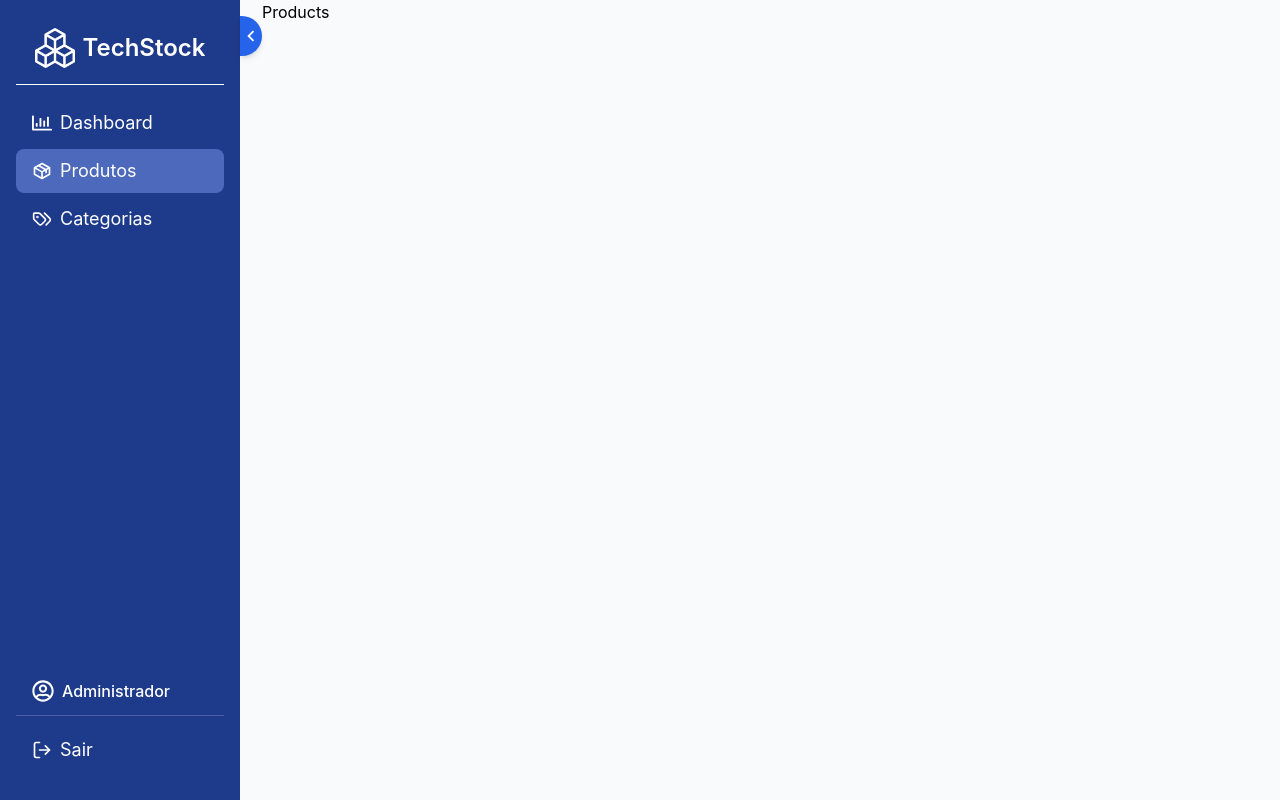
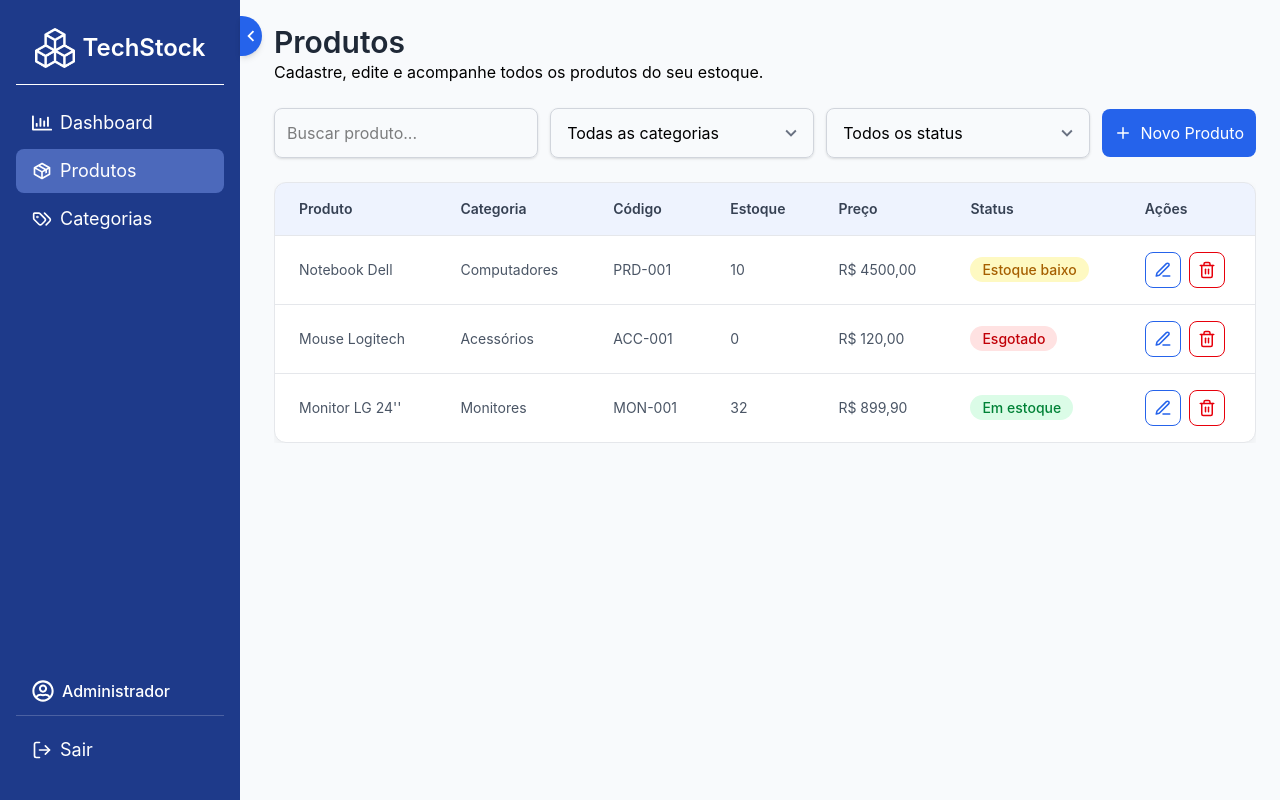
Before and after one commit to Angellica06/techstock, a React (Vite) app: page /produtos in a window 1280 px wide. Built offline with nearby package versions, Linux system fonts and the light colour scheme.

Commit message:
feat: cria pagina de produtos

```diff
--- a/package.json
+++ b/package.json
@@ -11,6 +11,7 @@
   },
   "dependencies": {
     "@tailwindcss/vite": "^4.3.1",
+    "@tanstack/react-table": "^8.21.3",
     "chart.js": "^4.5.1",
     "react": "^19.2.6",
     "react-chartjs-2": "^5.3.1",
--- /dev/null
+++ b/src/components/table/DataTable.jsx
@@ -0,0 +1,56 @@
+import {
+  flexRender,
+  getCoreRowModel,
+  useReactTable,
+} from "@tanstack/react-table";
+
+function DataTable({ columns, data }) {
+  const table = useReactTable({
+    data,
+    columns,
+    getCoreRowModel: getCoreRowModel(),
+  });
+
+  return (
+    <div className="overflow-x-auto rounded-xl border border-gray-200 bg-surface shadow-card">
+      <table className="w-full min-w-225">
+        <thead className="bg-primary-light/8">
+          {table.getHeaderGroups().map((headerGroup) => (
+            <tr key={headerGroup.id}>
+              {headerGroup.headers.map((header) => (
+                <th
+                  key={header.id}
+                  className="px-6 py-4 text-left text-sm font-semibold text-gray-700"
+                >
+                  {header.isPlaceholder
+                    ? null
+                    : flexRender(
+                        header.column.columnDef.header,
+                        header.getContext(),
+                      )}
+                </th>
+              ))}
+            </tr>
+          ))}
+        </thead>
+
+        <tbody>
+          {table.getRowModel().rows.map((row) => (
+            <tr
+              key={row.id}
+              className="border-t border-gray-200 hover:bg-gray-50"
+            >
+              {row.getVisibleCells().map((cell) => (
+                <td key={cell.id} className="px-6 py-4 text-sm text-gray-600">
+                  {flexRender(cell.column.columnDef.cell, cell.getContext())}
+                </td>
+              ))}
+            </tr>
+          ))}
+        </tbody>
+      </table>
+    </div>
+  );
+}
+
+export default DataTable;
--- /dev/null
+++ b/src/components/table/columns.jsx
@@ -0,0 +1,77 @@
+import { FiEdit3, FiTrash2 } from "react-icons/fi";
+
+export const columns = [
+  {
+    accessorKey: "name",
+    header: "Produto",
+  },
+  {
+    accessorKey: "category",
+    header: "Categoria",
+  },
+  {
+    accessorKey: "code",
+    header: "Código",
+  },
+  {
+    accessorKey: "stock",
+    header: "Estoque",
+  },
+  {
+    accessorKey: "price",
+    header: "Preço",
+    cell: ({ row }) => `R$ ${row.original.price.toFixed(2).replace(".", ",")}`,
+  },
+  {
+    id: "status",
+    header: "Status",
+    cell: ({ row }) => {
+      const stock = row.original.stock;
+
+      if (stock === 0) {
+        return (
+          <span className="rounded-full bg-red-100 px-3 py-1 text-sm font-medium text-red-700">
+            Esgotado
+          </span>
+        );
+      }
+
+      if (stock <= 10) {
+        return (
+          <span className="rounded-full bg-yellow-100 px-3 py-1 text-sm font-medium text-yellow-700">
+            Estoque baixo
+          </span>
+        );
+      }
+
+      return (
+        <span className="rounded-full bg-green-100 px-3 py-1 text-sm font-medium text-green-700">
+          Em estoque
+        </span>
+      );
+    },
+  },
+  {
+    id: "actions",
+    header: "Ações",
+    cell: ({ row }) => (
+      <div className="flex items-center gap-2">
+        <button
+          className="border rounded-lg p-2 text-primary-light transition-colors hover:bg-blue-50 cursor-pointer"
+          title="Editar"
+          onClick={() => console.log("Editar", row.original)}
+        >
+          <FiEdit3 size={18} />
+        </button>
+
+        <button
+          className="border rounded-lg p-2 text-red-600 transition-colors hover:bg-red-50 cursor-pointer"
+          title="Excluir"
+          onClick={() => console.log("Excluir", row.original)}
+        >
+          <FiTrash2 size={18} />
+        </button>
+      </div>
+    ),
+  },
+];
--- /dev/null
+++ b/src/components/ui/Button.jsx
@@ -0,0 +1,11 @@
+function Button({ children, className = "" }) {
+  return (
+    <button
+      className={`bg-primary-light text-surface p-3 rounded-lg ${className}`}
+    >
+      {children}
+    </button>
+  );
+}
+
+export default Button;
--- /dev/null
+++ b/src/components/ui/Input.jsx
@@ -0,0 +1,11 @@
+function Input({ type, placeholder }) {
+  return (
+    <input
+      className="border border-gray-300 p-3 rounded-lg shadow"
+      type={type}
+      placeholder={placeholder}
+    />
+  );
+}
+
+export default Input;
--- /dev/null
+++ b/src/components/ui/Select.jsx
@@ -0,0 +1,22 @@
+import { MdKeyboardArrowDown } from "react-icons/md";
+
+function Select({ options }) {
+  return (
+    <div className="relative">
+      <select className="w-full appearance-none rounded-lg border border-gray-300 py-3 pl-4 pr-11 shadow">
+        {options.map((option) => (
+          <option key={option.value} value={option.value}>
+            {option.label}
+          </option>
+        ))}
+      </select>
+
+      <MdKeyboardArrowDown
+        className="pointer-events-none absolute right-3 top-1/2 -translate-y-1/2 text-gray-500"
+        size={22}
+      />
+    </div>
+  );
+}
+
+export default Select;
--- a/src/index.css
+++ b/src/index.css
@@ -24,6 +24,7 @@
 body {
     font: --font-body;
     background-color: var(--color-background);
+    overflow: hidden;
 }
 
 .login {
--- a/src/layouts/MainLayout.jsx
+++ b/src/layouts/MainLayout.jsx
@@ -22,7 +22,7 @@ function MainLayout() {
         )}
       </button>
 
-      <main className="flex-1">
+      <main className="min-w-0 flex-1">
         <Outlet />
       </main>
     </div>
--- a/src/pages/Products.jsx
+++ b/src/pages/Products.jsx
@@ -1,7 +1,70 @@
+import Input from "../components/ui/Input";
+import Select from "../components/ui/Select";
+import Button from "../components/ui/Button";
+import DataTable from "../components/table/DataTable";
+import { columns } from "../components/table/columns";
+import { LuPlus } from "react-icons/lu";
+
+const data = [
+  {
+    code: "PRD-001",
+    name: "Notebook Dell",
+    category: "Computadores",
+    stock: 10,
+    price: 4500,
+  },
+  {
+    code: "ACC-001",
+    name: "Mouse Logitech",
+    category: "Acessórios",
+    stock: 0,
+    price: 120,
+  },
+  {
+    code: "MON-001",
+    name: "Monitor LG 24''",
+    category: "Monitores",
+    stock: 32,
+    price: 899.9,
+  },
+];
+
+const categoryOptions = [
+  { value: "", label: "Todas as categorias" },
+  { value: "computadores", label: "Computadores" },
+  { value: "monitores", label: "Monitores" },
+  { value: "acessorios", label: "Acessórios" },
+];
+
+const statusOptions = [
+  { value: "", label: "Todos os status" },
+  { value: "esgotado", label: "Esgotado" },
+  { value: "estoque baixo", label: "Estoque baixo" },
+  { value: "em estoque", label: "Em estoque" },
+];
+
 function Products() {
   return (
-    <div>
-      <h1>Products</h1>
+    <div className="ml-3 mr-6 my-6">
+      <h1 className="text-text text-3xl font-semibold">Produtos</h1>
+      <p>Cadastre, edite e acompanhe todos os produtos do seu estoque.</p>
+
+      <div className="mt-6 flex flex-col gap-3 lg:flex-row lg:items-center">
+        <div className="grid flex-1 gap-3 md:grid-cols-3 lg:max-w-225">
+          <Input type="search" placeholder="Buscar produto..." />
+          <Select options={categoryOptions} />
+          <Select options={statusOptions} />
+        </div>
+
+        <Button className="flex items-center justify-center gap-2 lg:ml-auto">
+          <LuPlus size={18} />
+          Novo Produto
+        </Button>
+      </div>
+
+      <div className="mt-6 overflow-x-auto">
+        <DataTable columns={columns} data={data} />
+      </div>
     </div>
   );
 }
```
Also changed, not shown: 1 other file (tests, documents, lock files or other folders).
